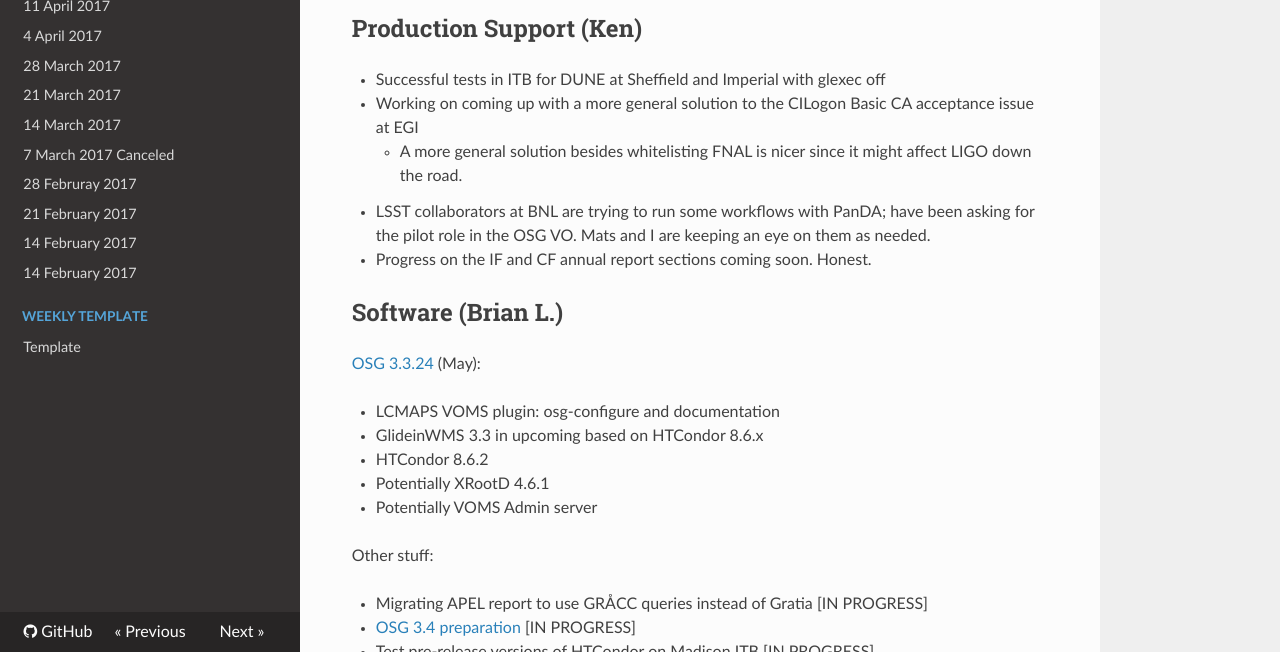
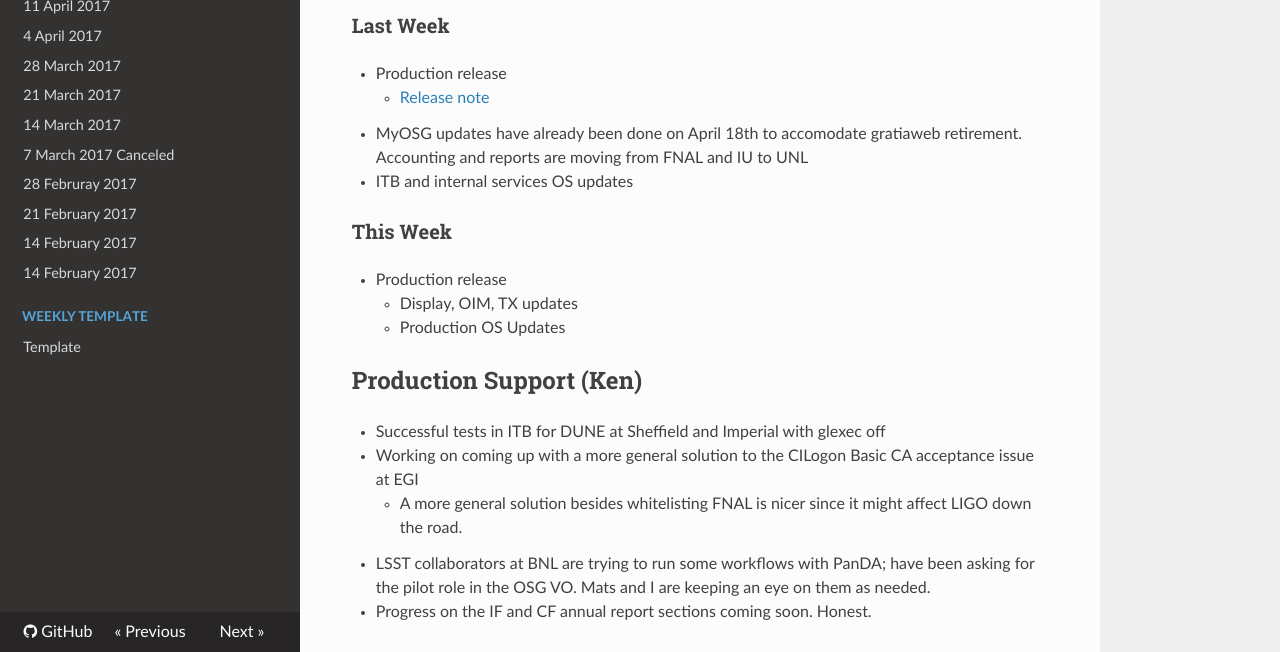
Before and after one commit to zsshah/production, an MkDocs documentation site: the page built from docs/WeeklyMinutes/25April2017.md, in a window 1280 px wide and 900 px high, scrolled down 1659 px, cut to the strip 248-900 px from the top of the window. Built offline with MkDocs 1.6.1, drawn with Linux system fonts in a browser that asks for light colours; nearby versions of some CDN libraries; old or Windows-style settings are respelled for this version of MkDocs.

Commit message:
Update 25April2017.md

```diff
--- a/docs/WeeklyMinutes/25April2017.md
+++ b/docs/WeeklyMinutes/25April2017.md
@@ -27,6 +27,17 @@
    * <a href="http://reports.grid.iu.edu/reports/">Reports current: <img src="http://steige.grid.iu.edu/steige/status_reports.png"></a>
    * [PerfSonar](http://maddash.aglt2.org/maddash-webui/index.cgi?dashboard=OSG\%20Grid\%20Operations\%20Center\%20Test\%20Mesh\%20Config)
    * <img src="http://osg-flock.grid.iu.edu/monitoring/condor/condor_7day.png" width='630' height='390'  /><br>
+
+### Last Week
+   * Production release
+      * [Release note](http://osggoc.blogspot.com/2017/04/goc-service-update-tuesday-april-25th.html)
+   * MyOSG updates have already been done on April 18th to accomodate gratiaweb retirement.  Accounting and reports are moving from FNAL and IU to UNL
+   * ITB and internal services OS updates
+
+### This Week
+   * Production release
+      * Display, OIM, TX updates
+      * Production OS Updates
 
 ## Production Support (Ken)
    * Successful tests in ITB for DUNE at Sheffield and Imperial with glexec off
```
